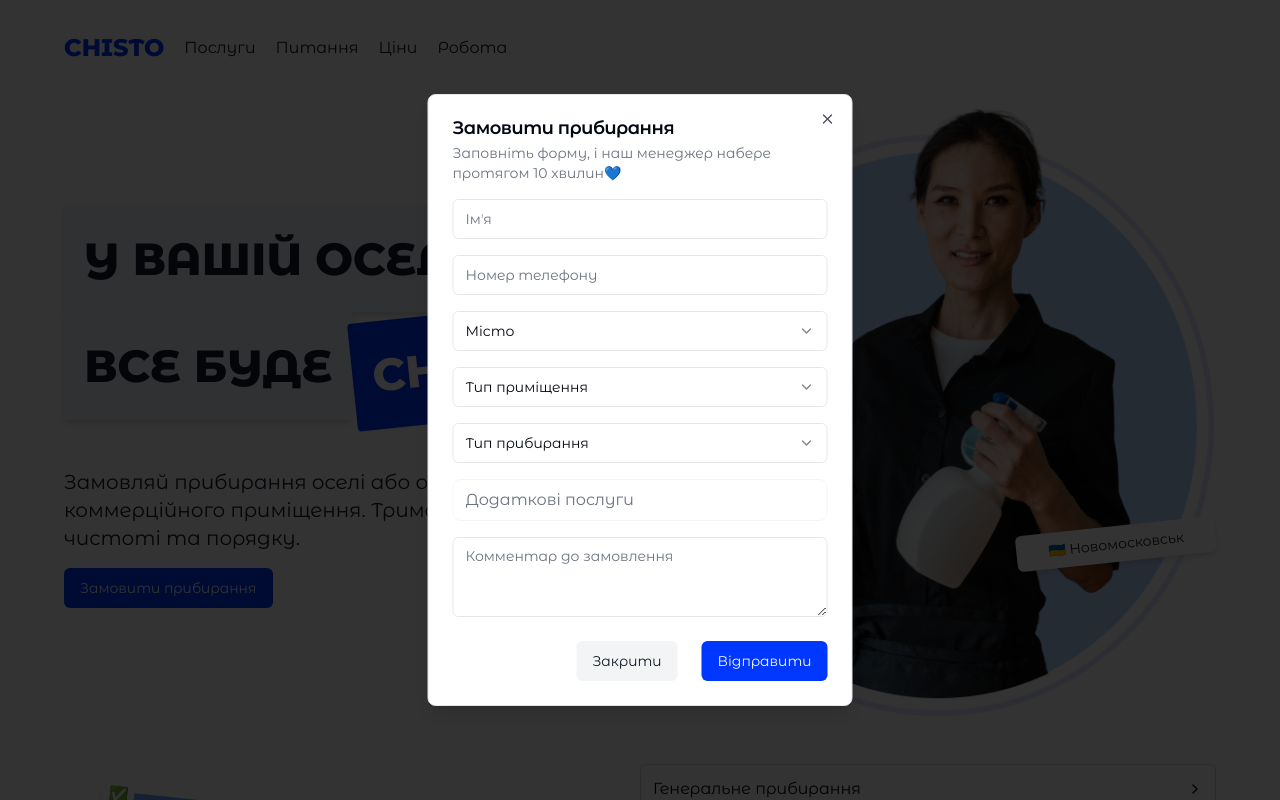
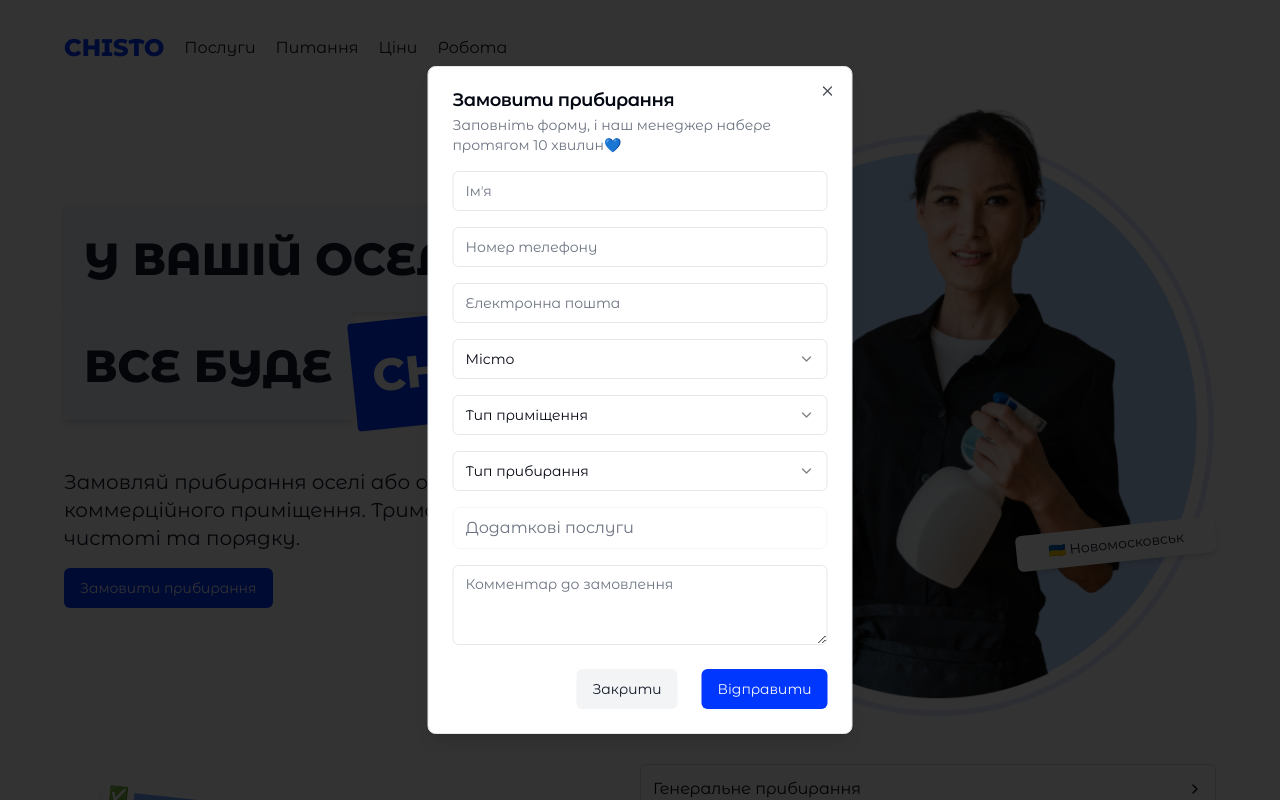
Before and after one commit to rgnatenko/website, a Next.js app: page / in a window 1280 px wide. Both pictures are taken after a click on the button "Замовити прибирання". Shown: the top 800 px of the page. Built offline with nearby package versions, Linux system fonts and the light colour scheme.

Commit message:
added several fixes to form and home page

```diff
--- a/src/app/api/make-order/route.ts
+++ b/src/app/api/make-order/route.ts
@@ -4,10 +4,10 @@ import { NextRequest, NextResponse } from "next/server";
 
 export async function POST(req: NextRequest) {
     try {
-        const { name, phone, city, premisesType, cleaningType, additionalServices, comment } = await req.json();
+        const { name, email, phone, city, premisesType, cleaningType, additionalServices, comment } = await req.json();
 
         const emailMessage = {
-            from: process.env.NEXT_USER,
+            from: email,
             to: process.env.NEXT_USER,
             subject: `Заявка на прибирання від ${name}`,
             text: `
--- a/src/app/page.tsx
+++ b/src/app/page.tsx
@@ -113,7 +113,7 @@ export default function Home() {
       </div>
 
       <div className="col-span-4 sm:col-start-1 sm:col-span-3 md:col-start-1 md:col-span-6 mt-28">
-        <div className="relative w-fit">
+        <div className="relative w-fit mx-auto sm:mx-0">
           <div className="w-[365px] h-[100px] sm:w-[200px] sm:h-[60px] md:w-[250px] md:h-[80px] lg:w-[365px] lg:h-[104px] rounded-[60%] rotate-12 border border-[#EDEDED]" />
           <div className="absolute -top-7 left-12 rotate-6">
             <div
--- a/src/components/AdditionalServicesSelect.tsx
+++ b/src/components/AdditionalServicesSelect.tsx
@@ -18,6 +18,7 @@ const options = ADDITIONAL_SERVICES.map((service) => ({
 
 interface Props {
   register: UseFormRegister<{
+    email: string;
     name: string;
     phone: string;
     city: string;
@@ -26,6 +27,7 @@ interface Props {
     additionalServices?: string[] | undefined;
   }>;
   setValue: UseFormSetValue<{
+    email: string;
     name: string;
     phone: string;
     city: string;
--- a/src/components/MakeOrderForm.tsx
+++ b/src/components/MakeOrderForm.tsx
@@ -31,6 +31,7 @@ import { Textarea } from "./ui/textarea";
 import { cn } from "@/lib/utils";
 
 const formSchema = z.object({
+  email: z.string().email({ message: "Некоректна пошта" }),
   name: z.string().min(1, "Імʼя обов'язкове"),
   phone: z.string().min(10, "Введіть коректний номер телефону"),
   city: z.string({ message: "Виберіть місто" }),
@@ -62,6 +63,7 @@ export default function OrderForm({ className }: Props) {
   const [clearServices, setClearServices] = useState(false);
 
   const clearErrors = () => {
+    setError("email", { message: "" });
     setError("name", { message: "" });
     setError("phone", { message: "" });
     setError("city", { message: "" });
@@ -70,6 +72,7 @@ export default function OrderForm({ className }: Props) {
   };
 
   const clearForm = () => {
+    setValue("email", "");
     setValue("name", "");
     setValue("phone", "");
     setValue("city", "");
@@ -113,9 +116,11 @@ export default function OrderForm({ className }: Props) {
   return (
     <Dialog>
       <DialogTrigger asChild>
-        <Button className={cn("sm:w-fit", className)}>Замовити прибирання</Button>
+        <Button className={cn("sm:w-fit", className)}>
+          Замовити прибирання
+        </Button>
       </DialogTrigger>
-      <DialogContent className="w-[350px] sm:max-w-[425px] lg:w-[700px] h-fit overflow-auto">
+      <DialogContent className="w-[450px] sm:max-w-[425px] lg:w-[700px] rounded-xl h-fit overflow-auto">
         <DialogClose
           className="absolute right-4 top-4 rounded-sm opacity-70 ring-offset-background transition-opacity hover:opacity-100 disabled:pointer-events-none data-[state=open]:bg-accent data-[state=open]:text-muted-foreground"
           onClick={clearErrors}
@@ -151,6 +156,17 @@ export default function OrderForm({ className }: Props) {
               />
               {errors.phone?.message && (
                 <p className="text-red-500">{errors.phone.message}</p>
+              )}
+            </div>
+            <div>
+              <Input
+                id="email"
+                {...register("email")}
+                placeholder="Електронна пошта"
+                value={watch("email")}
+              />
+              {errors.email?.message && (
+                <p className="text-red-500">{errors.email.message}</p>
               )}
             </div>
             <div>
```
